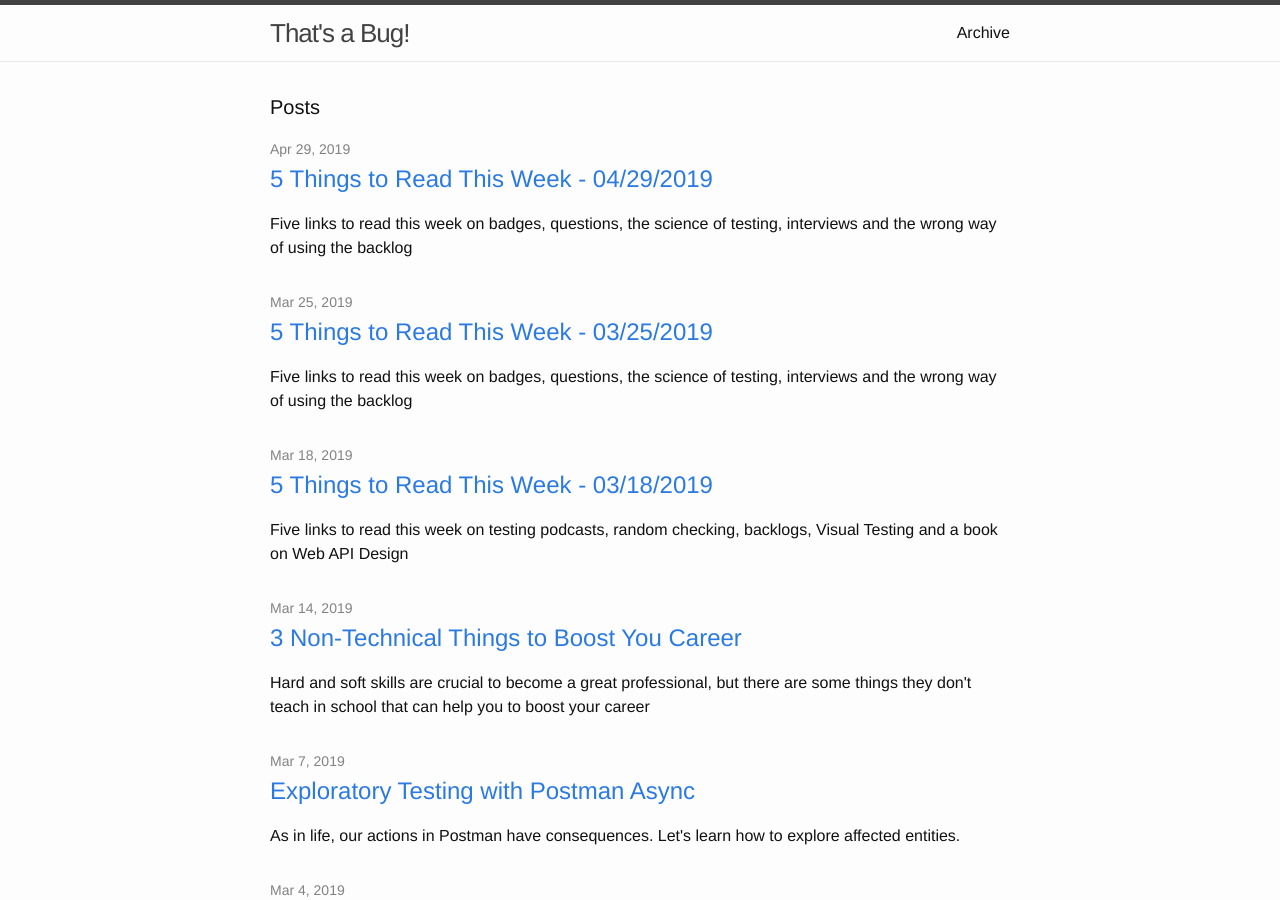
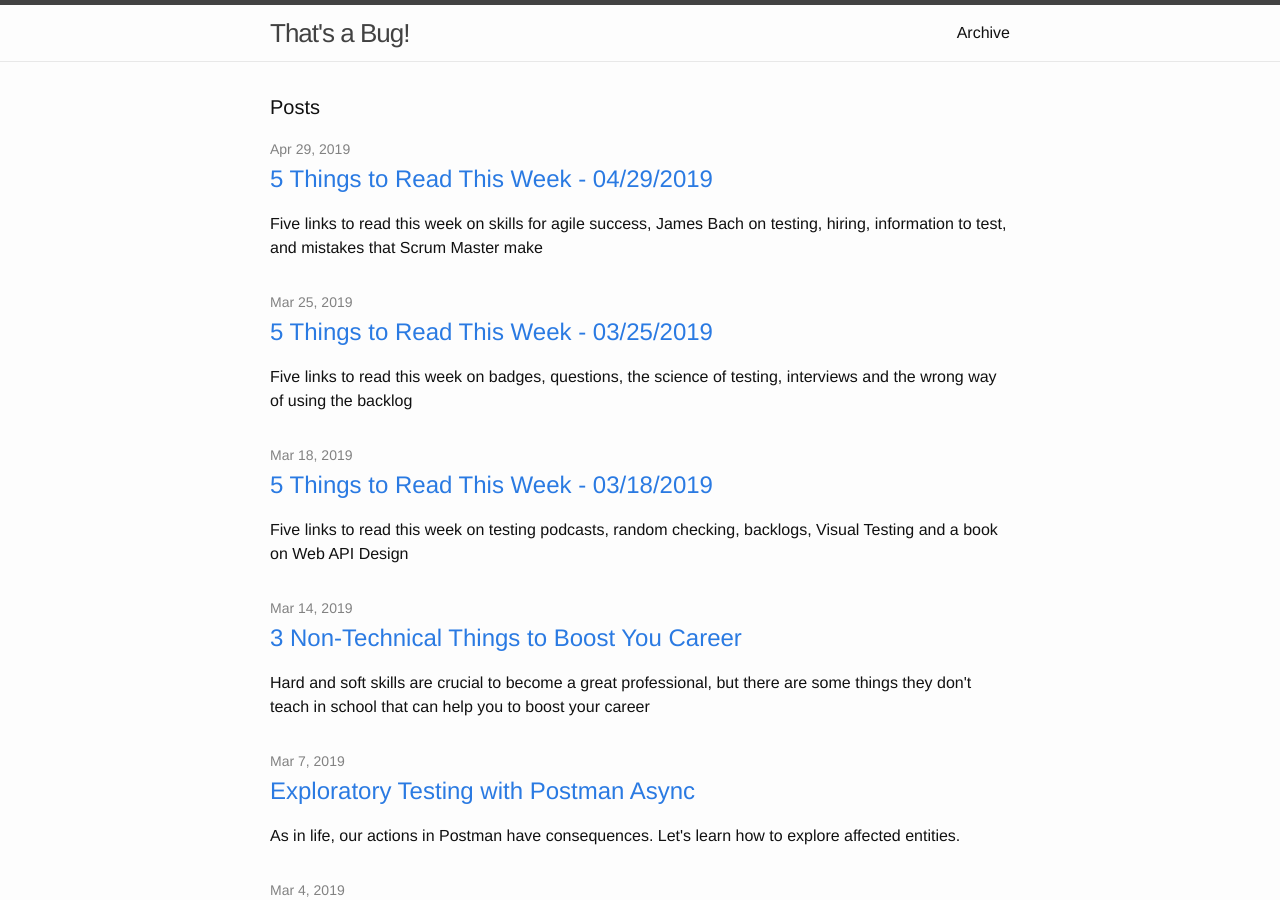
Before and after one commit to JoaoGFarias/JoaoGFarias.github.io, a Jekyll site: the page built from index.html, in a window 1280 px wide and 900 px high. Built offline with Jekyll 4.4.1, drawn with Linux system fonts in a browser that asks for light colours.

Commit message:
5 Things to Read This Week - 04/29/2019

```diff
--- a/_posts/2019-04-29-5thingstoread.markdown
+++ b/_posts/2019-04-29-5thingstoread.markdown
@@ -4,15 +4,15 @@ title: "5 Things to Read This Week - 04/29/2019"
 date: 2019-04-29 07:00:00 +0100
 author: João Farias
 version: 1.0.0
-tags: 5-things-to-read backlog why exploratory-testing interview
-description: Five links to read this week on badges, questions, the science of testing, interviews and the wrong way of using the backlog
+tags: 5-things-to-read agile testing hiring information scrum
+description: Five links to read this week on skills for agile success, James Bach on testing, hiring, information to test, and mistakes that Scrum Master make
 ---
 
 # 5 Things to Read
 
 ![Reading]({{ "assets/images/reading_time.jpg" | absolute_url }})
 
-- **[Technical Skills][https://ronjeffries.com/articles/019-01ff/tech-skills/)**
+- **[Technical Skills](https://ronjeffries.com/articles/019-01ff/tech-skills/)**
   - Ron Jeffries talks about technical skills and practices necessary for agile success that go beyond programming: Skills to deal with stories, change, understanding and more.
 - **[An audience with James Bach](https://www.youtube.com/watch?v=DwyMFe02vXA)**
   - I don't know how this video has reach me just now :D Anyway, great 2 hour-long video with James Bach is always a good recommendation. _Social competency_ x _critical competence_ is a very interesting concept.
```
Also changed, not shown: tag/information.md (added, +7 -0 lines).
